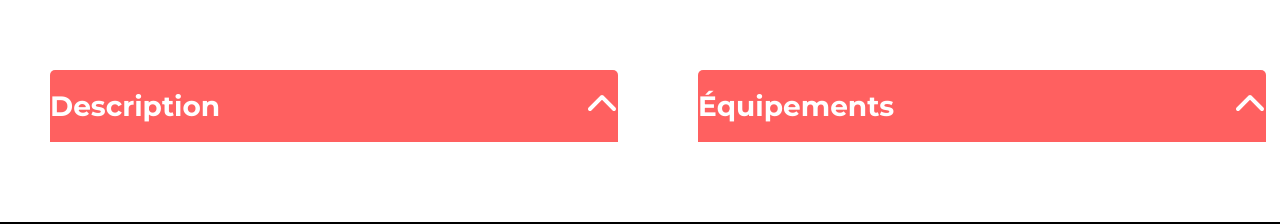
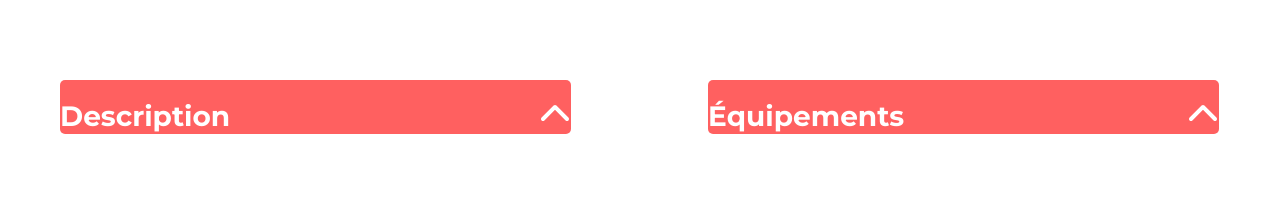
Before and after one commit to JulienneH/Projet-8-React, a React (Create React App) app: page /apartment/0979876d in a window 1280 px wide. Shown: the part 722-946 px from the top of the page. Built offline with nearby package versions, Linux system fonts and the light colour scheme.

Commit message:
refactor : creation of a Collapse component usable for the about page and the apartment page

```diff
--- a/src/components/CardsAbout.jsx
+++ b/src/components/CardsAbout.jsx
@@ -1,6 +1,4 @@
-import React, { useState } from "react";
-import { FontAwesomeIcon } from "@fortawesome/react-fontawesome";
-import { faChevronUp } from "@fortawesome/free-solid-svg-icons";
+import Collapse from "../components/Collapse";
 
 export const aboutList = [
   {
@@ -25,35 +23,11 @@ export const aboutList = [
   },
 ];
 
-const CardStandard = ({ standard }) => {
-  const [isOpen, setIsOpen] = useState(false); // isOpen est la variable d'état et setIsOpen est la fonction qui la met à jour
-  const Collapse = () => {
-    setIsOpen(!isOpen); // bascule l'état de la variable isOpen entre true et false
-  };
-
-  return (
-    <div className="standard">
-      <div className="standard_individual">
-        <div className="standard_title" onClick={Collapse}>
-          <h1>{standard.title}</h1>
-          <span className={`standard_icon ${isOpen ? "rotate" : ""}`}>
-            <FontAwesomeIcon icon={faChevronUp} />
-          </span>
-        </div>
-      </div>
-      <div className={`standard_content ${isOpen ? "open" : ""}`}>
-        <p>{standard.content}</p>
-      </div>
-    </div>
-  );
-};
-//création d'un composant CardStandard pour chaque élément "standard" de AboutList
-//il contient 2 props : une key et le contenu (title , content)
 const DisplayCards = () => {
   return (
-    <div className="standard_container">
+    <div className="collapse_container">
       {aboutList.map((standard, index) => (
-        <CardStandard key={index} standard={standard} />
+        <Collapse key={index} standard={standard} />
       ))}
     </div>
   );
--- /dev/null
+++ b/src/components/Collapse.jsx
@@ -0,0 +1,30 @@
+import React, { useState } from "react";
+import { FontAwesomeIcon } from "@fortawesome/react-fontawesome";
+import { faChevronUp } from "@fortawesome/free-solid-svg-icons";
+
+const Collapse = ({ standard, className, contentClassName }) => {
+  const [isOpen, setIsOpen] = useState(false); // isOpen est la variable d'état et setIsOpen est la fonction qui la met à jour
+  const Collapse = () => {
+    setIsOpen(!isOpen); // bascule l'état de la variable isOpen entre true et false
+  };
+
+  return (
+    <div className={`collapse ${className}`}>
+      <div className="collapse_individual">
+        <div className="collapse_title" onClick={Collapse}>
+          <h1>{standard.title}</h1>
+          <span className={`collapse_icon ${isOpen ? "rotate" : ""}`}>
+            <FontAwesomeIcon icon={faChevronUp} />
+          </span>
+        </div>
+      </div>
+      <div
+        className={`collapse_content ${isOpen ? "open" : ""} ${contentClassName}`}
+      >
+        <p>{standard.content}</p>
+      </div>
+    </div>
+  );
+};
+
+export default Collapse;
--- a/src/components/CollapseApartment.jsx
+++ b/src/components/CollapseApartment.jsx
@@ -1,44 +1,21 @@
-import React, { useState } from "react";
-import { FontAwesomeIcon } from "@fortawesome/react-fontawesome";
-import { faChevronUp } from "@fortawesome/free-solid-svg-icons";
+import React from "react";
+import Collapse from "./Collapse";
 
 const CollapseApartment = ({ description, equipments }) => {
-  const [isDescriptionOpen, setIsDescriptionOpen] = useState(false); // isOpen est la variable d'état et setIsOpen est la fonction qui la met à jour
-  const [isEquipmentsOpen, setIsEquipmentsOpen] = useState(false);
+  return (
+    <div className="description_container">
+      <Collapse
+        className="description_individual"
+        contentClassName="description_content"
+        standard={{ title: "Description", content: description }}
+      />
 
-  const CollapseDescription = () => {
-    setIsDescriptionOpen(!isDescriptionOpen); // bascule l'état de la variable isOpen entre true et false
-  };
-  const CollapseEquipments = () => {
-    setIsEquipmentsOpen(!isEquipmentsOpen);
-  };
-
-  return (
-    //Collapse pour la description
-    <div className="description_container ">
-      <div className="description_individual">
-        <div className="standard_title" onClick={CollapseDescription}>
-          <h1>Description</h1>
-          <span
-            className={`standard_icon ${isDescriptionOpen ? "rotate" : ""}`}
-          >
-            <FontAwesomeIcon icon={faChevronUp} />
-          </span>
-        </div>
-
-        <div className={`standard_content ${isDescriptionOpen ? "open" : ""}`}>
-          <p>{description}</p>
-        </div>
-      </div>
-      <div className="description_individual">
-        <div className="standard_title" onClick={CollapseEquipments}>
-          <h1>Équipements</h1>
-          <span className={`standard_icon ${isEquipmentsOpen ? "rotate" : ""}`}>
-            <FontAwesomeIcon icon={faChevronUp} />
-          </span>
-        </div>
-
-        <div className={`standard_content ${isEquipmentsOpen ? "open" : ""}`}>
+      <Collapse
+        className="description_individual"
+        contentClassName="description_content"
+        standard={{
+          title: "Équipements",
+          content: (
             <ul>
               {equipments && equipments.length > 0 ? (
                 equipments.map((equipment, index) => (
@@ -48,8 +25,9 @@ const CollapseApartment = ({ description, equipments }) => {
                 <li>Aucun équipement disponible</li>
               )}
             </ul>
-        </div>
-      </div>
+          ),
+        }}
+      />
     </div>
   );
 };
--- a/src/styles/cardsAbout.scss
+++ b/src/styles/cardsAbout.scss
@@ -1,4 +1,4 @@
-.standard {
+.collapse {
   &_container {
     display: flex;
     flex-direction: column;
```
Lines whose indentation alone changed are shown as unchanged.
